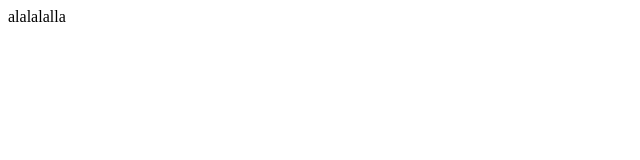
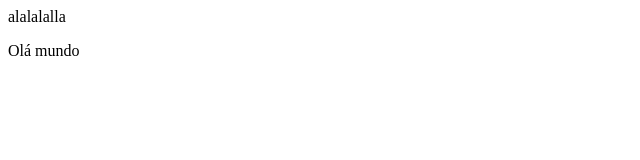
Before and after one commit to brunoAE120/cursogitegithub, a plain HTML site: page index.html in a window 1280 px wide. Shown: the full height of the page, 0-640 px from the left. Drawn offline with Linux system fonts and the light colour scheme.

Commit message:
Enviando alterações

```diff
--- a/index.html
+++ b/index.html
@@ -4,5 +4,8 @@
     <head>
         alalalalla
     </head>
+    <body>
+        <p>Olá mundo</p>
+    </body>
 
 </html>
```
